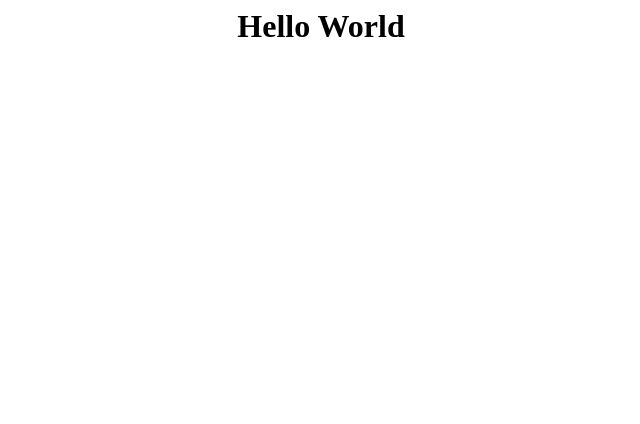
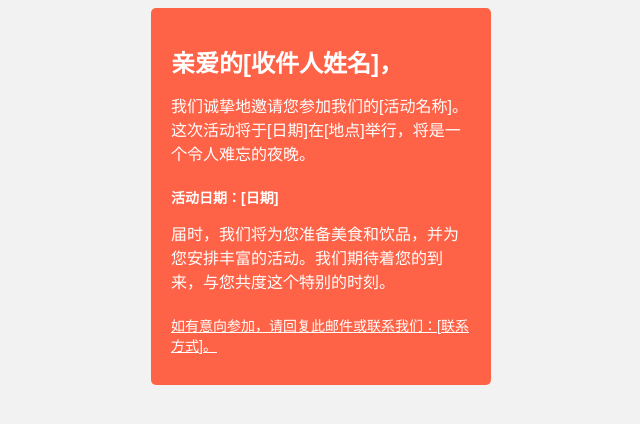
Before and after one commit to jxy96/OSSRH-8268, a plain HTML site: page index.html in a window 1280 px wide. Shown: the whole page, without its empty margins (319-959 px from the left). Drawn offline with Linux system fonts and the light colour scheme.

Commit message:
Update index.html

```diff
--- a/index.html
+++ b/index.html
@@ -1 +1,61 @@
-<center><h1>Hello World</h1></center>
+<!DOCTYPE html>
+<html>
+<head>
+  <meta charset="UTF-8">
+  <title>邀请函</title>
+  <style>
+    body {
+      font-family: Arial, sans-serif;
+      background-color: #f2f2f2;
+      text-align: center;
+    }
+
+    .invitation {
+      width: 300px;
+      margin: 0 auto;
+      padding: 20px;
+      background-color: #ff6347;
+      color: #fff;
+      text-align: left;
+      border-radius: 5px;
+    }
+
+    .invitation h1 {
+      font-size: 24px;
+      margin-bottom: 10px;
+    }
+
+    .invitation p {
+      font-size: 16px;
+      line-height: 1.5;
+      margin-bottom: 20px;
+    }
+
+    .invitation .date {
+      font-size: 14px;
+      font-weight: bold;
+      margin-bottom: 10px;
+    }
+
+    .invitation .rsvp {
+      font-size: 14px;
+      text-decoration: underline;
+      margin-bottom: 10px;
+    }
+
+    .invitation .rsvp a {
+      color: #007bff;
+      text-decoration: none;
+    }
+  </style>
+</head>
+<body>
+  <div class="invitation">
+    <h1>亲爱的[收件人姓名]，</h1>
+    <p>我们诚挚地邀请您参加我们的[活动名称]。这次活动将于[日期]在[地点]举行，将是一个令人难忘的夜晚。</p>
+    <div class="date">活动日期：[日期]</div>
+    <p>届时，我们将为您准备美食和饮品，并为您安排丰富的活动。我们期待着您的到来，与您共度这个特别的时刻。</p>
+    <div class="rsvp">如有意向参加，请回复此邮件或联系我们：[联系方式]。</div>
+  </div>
+</body>
+</html>
```
